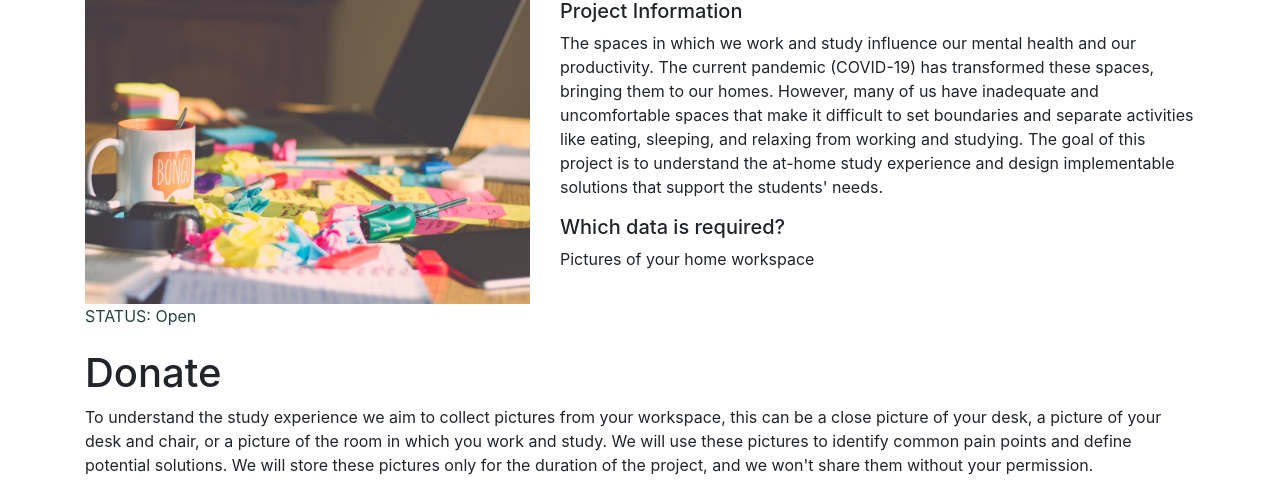
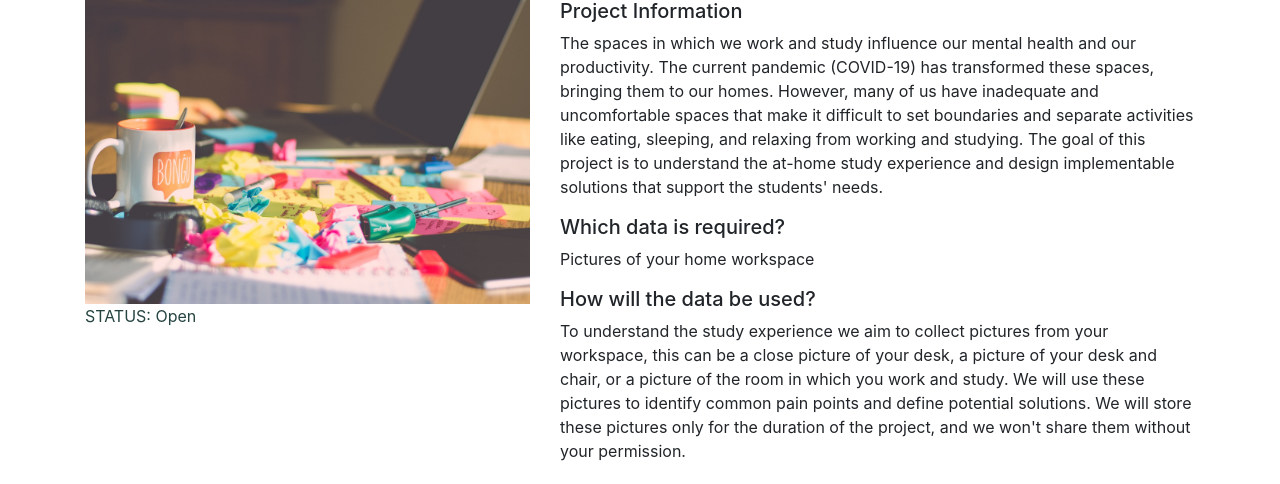
Before and after one commit to gomezago/data-donation, a Django app: page /causes/1/ in a window 1280 px wide. Shown: the part 231-715 px from the top of the page. Run offline with Django 3.2, Linux system fonts and the light colour scheme; data comes from the database, SQL or seed files in the repository; some libraries are stand-ins or nearby versions.

Commit message:
Update layout project detail

```diff
--- a/causes/templates/cause_detail.html
+++ b/causes/templates/cause_detail.html
@@ -23,13 +23,14 @@
         <p>{{ cause.description }}</p>
         <h5>Which data is required?</h5>
         <p>{{ cause.data }}</p>
+        <h5>How will the data be used?</h5>
+        <p>{{ cause.data_info }}</p>
     </div>
 </div>
 <div class="row", style="padding-top: 5px;">
 <div class="col" style="padding-bottom: 40px">
     {% if cause.active %}
         <h1>Donate</h1>
-        <p>{{ cause.data_info }}</p>
         <form action="/causes/{{ cause.pk }}/", method="post", enctype="multipart/form-data">
             {% csrf_token %}
             <div class="form-row">
--- a/pages/templates/pages_about.html
+++ b/pages/templates/pages_about.html
@@ -9,7 +9,7 @@
         <h1>What is data donation?</h1>
             Have you ever wondered how you can contribute to <b>design and research projects</b> that interest you?
             Well, you can do it through <b>data donation</b>.
-        By becoming a <b>data donor</b>, you give your <b>data</b> (e.g., pictures, audio recordings, sensor data, location logs) to <b>designers and researchers</b> working on data-centric design projects ranging from designing a new product or service to understanding the habits of people like you.
+        By becoming a <b>data donor</b>, you give your <b>data</b> (e.g., pictures, audio recordings, sensor data, location logs) to <b>designers and researchers</b> working on data-centric design projects ranging from designing a new product or service to understanding the needs of people like you.
             But that is not all, you can also opt for greater involvement in these projects by participating in later stages and receiving updates.
         </p>
         <br>
```
